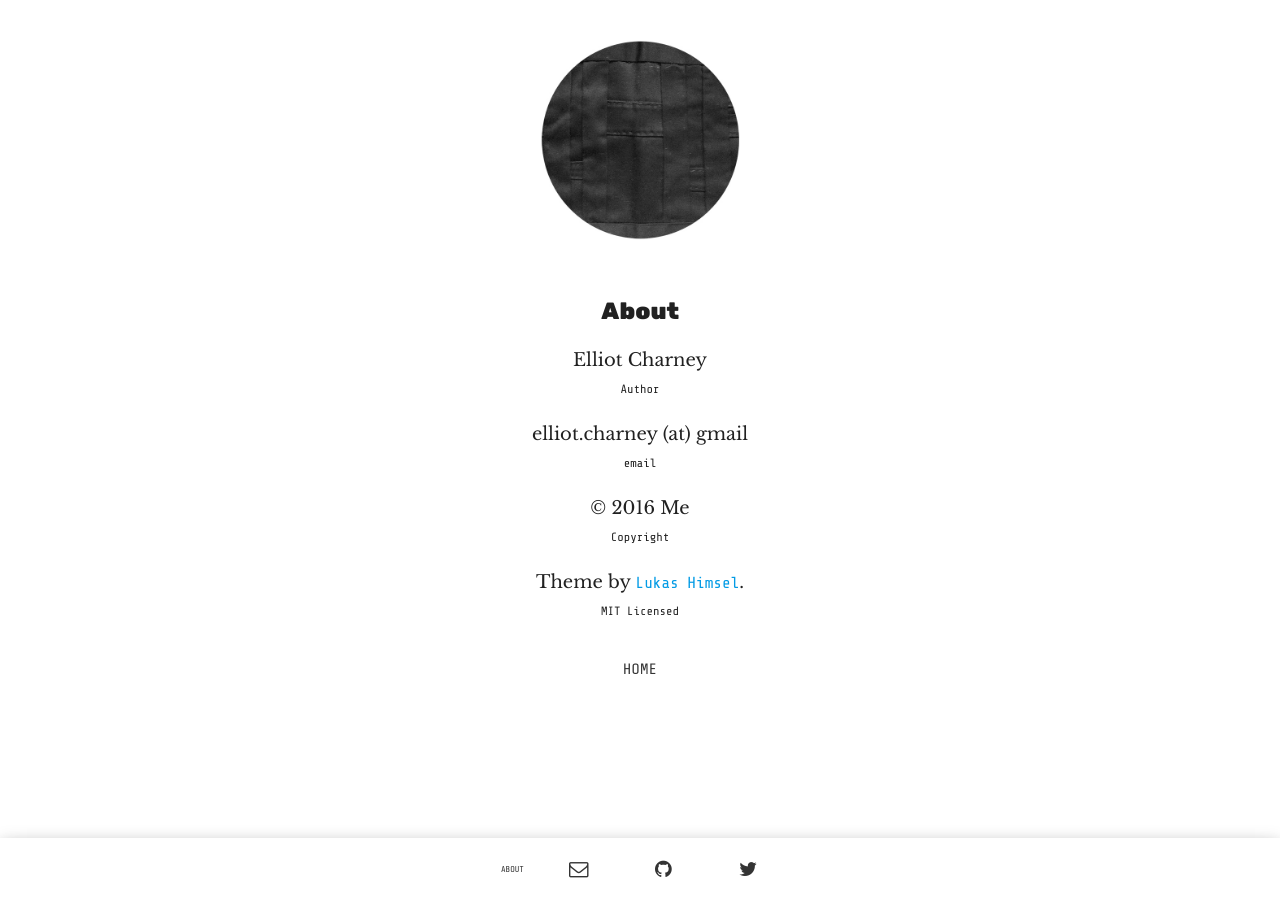
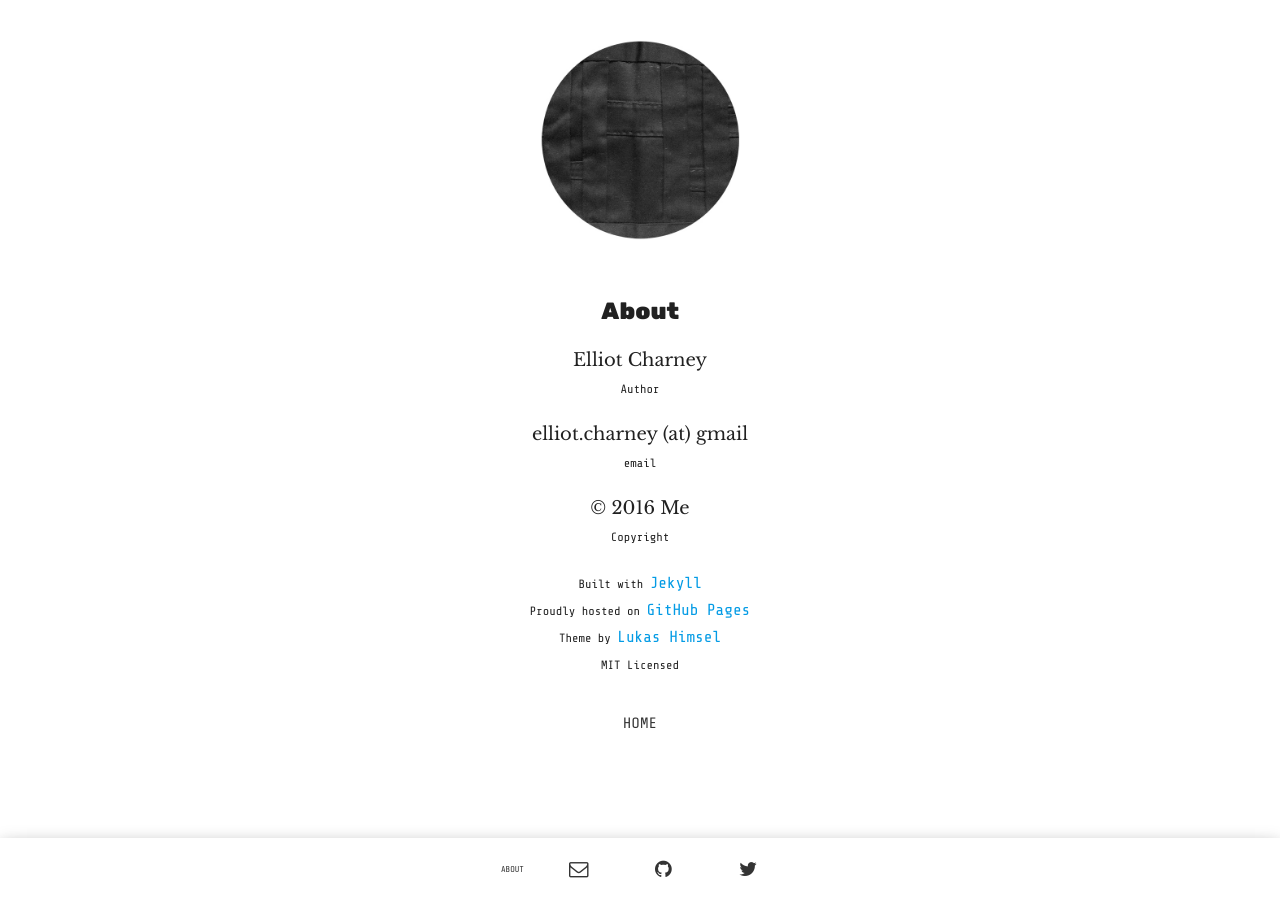
Before and after one commit to lukas-h/material-theme, a Jekyll site: the page built from about.html, in a window 1280 px wide. Built offline with Jekyll 4.4.1, drawn with Linux system fonts in a browser that asks for light colours.

Commit message:
Style updates

```diff
--- a/_config.yml
+++ b/_config.yml
@@ -1,6 +1,6 @@
 title: "Elliot Charney"
-description: "Things I Never Said"
-about: "Hey, I never said that."
+description: "A blog about web development, Django, Python, cats, and Zen."
+about: "Python, cats, and Zen."
 location: "Ann Arbor, Michigan"
 email: elliot.charney@gmail.com
 baseurl: ""
@@ -18,7 +18,7 @@
 projects_btn: "Projects"
 posts_btn: "Posts"
 imprint_btn: "About"
-name_badge: "an article by"
+name_badge: "a post by"
 rss_badge: "Subscribe feed!"
 
 # build settings
--- a/about.html
+++ b/about.html
@@ -18,8 +18,23 @@
                     <span class="my-item-sub">Copyright</span></p>
             </li>
             <li>
-              <p class="my-item">Theme by <a href="http://himsel.me/">Lukas Himsel</a>.<br>
-                <span class="my-item-sub">MIT Licensed</span></p>
+              <p class="my-item">
+                <span class="my-item-sub">
+                  Built with <a href="https://jekyllrb.com/">Jekyll</a>
+                </span><br>
+
+                <span class="my-item-sub">
+                  Proudly hosted on <a href="https://pages.github.com/">GitHub Pages</a>
+                </span><br>
+
+                <span class="my-item-sub">
+                  Theme by <a href="http://himsel.me/">Lukas Himsel</a>
+                </span><br>
+
+                <span class="my-item-sub">
+                  MIT Licensed
+                </span>
+              </p>
             </li>
         </ul>
     </p>
--- a/styles/main.css
+++ b/styles/main.css
@@ -159,7 +159,7 @@
     font-family: 'Share Tech Mono', monospace;
     font-size: 15;
     color: #4db6ac;
-    margin-top: 50px;
+    margin-top: 25px;
 }
 .my-footer{
     position:fixed;
```
